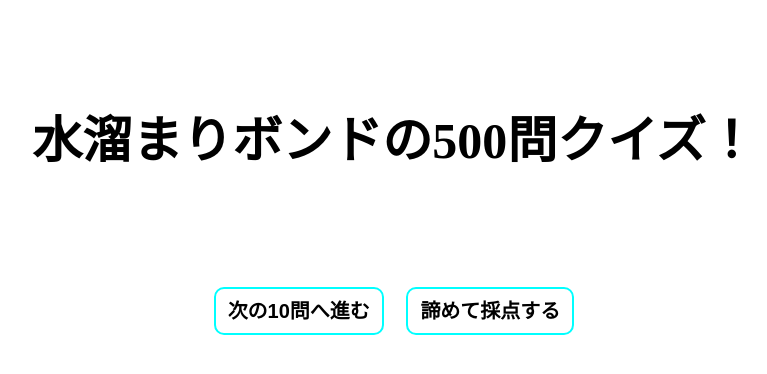
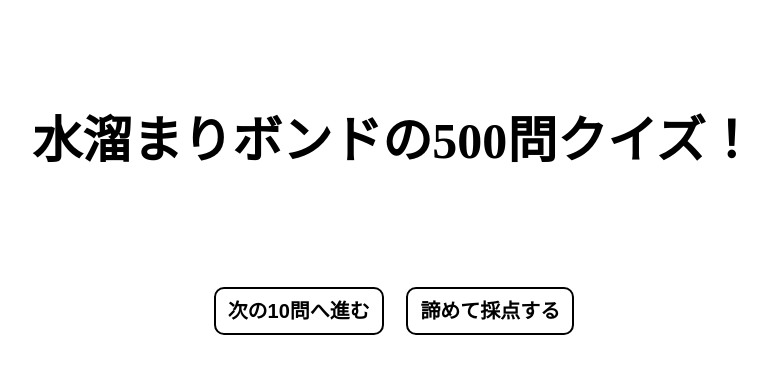
Before and after one commit to m-614/mizutamari, a plain HTML site: page index.html in a window 1280 px wide. Shown: the whole page, without its empty margins (246-1013 px from the left). Drawn offline with Linux system fonts and the light colour scheme; no server answers.

Commit message:
Update demo3.css

```diff
--- a/demo3.css
+++ b/demo3.css
@@ -26,7 +26,7 @@
     color         : black;     /* 文字色     */
     line-height   : 1em;         /* 1行の高さ  */
     transition    : .3s;         /* なめらか変化 */
-    border        : 2px solid cyan;    /* 枠の指定 */
+    border        : 2px solid black;    /* 枠の指定 */
 }
 .selection:hover {
     color         : white;     /* 背景色     */
```
